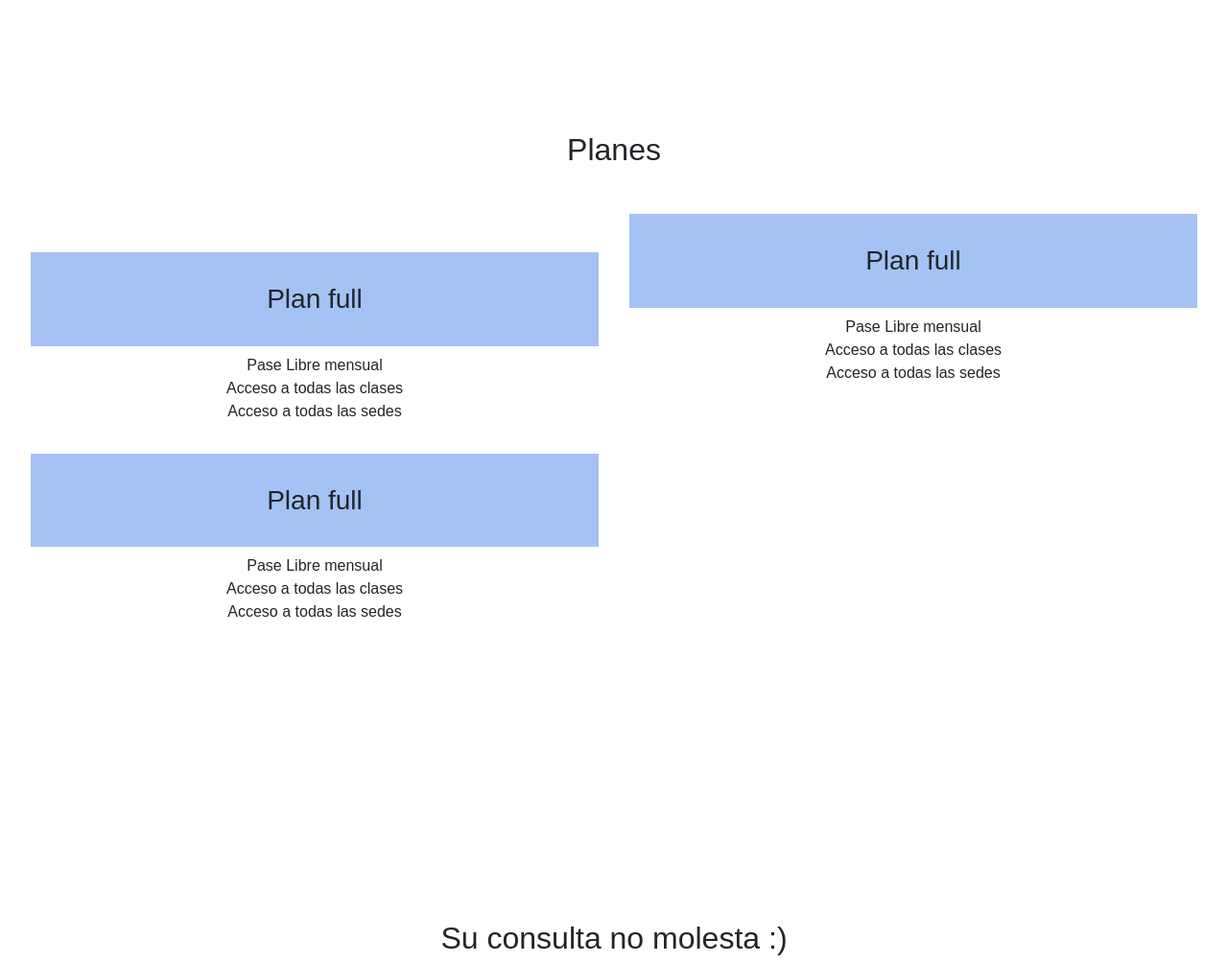
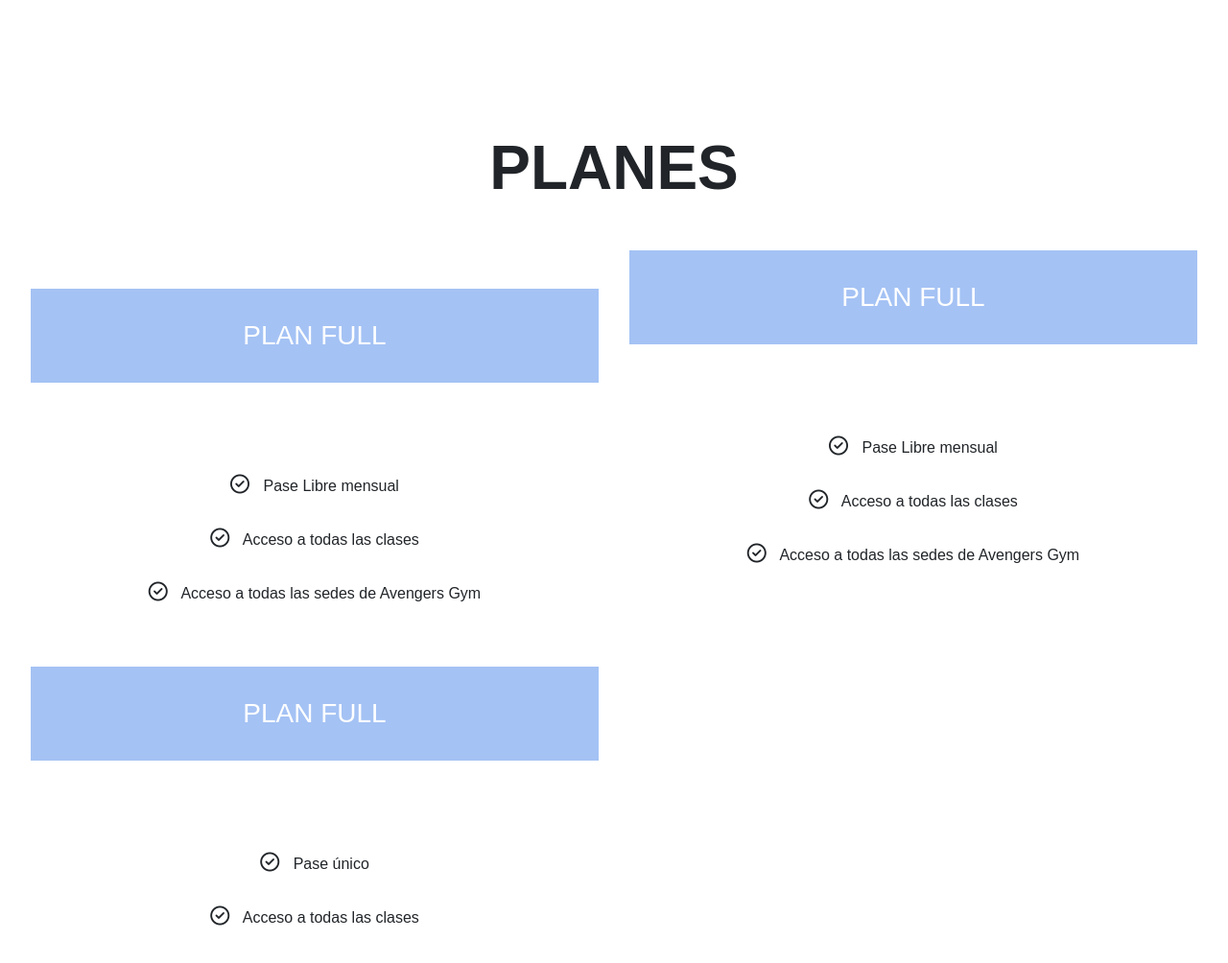
Before and after one commit to renatochoccepalacios/proyecto-gym, a plain HTML site: page index.html in a window 1280 px wide. Shown: the part 3620-4624 px from the top of the page at 96% size. Drawn offline with nearby package versions, Linux system fonts and the light colour scheme.

Commit message:
section planes terminada

```diff
--- a/index.html
+++ b/index.html
@@ -212,25 +212,24 @@
                 <article class="plan-item">
                     <h3 class="plan-item-title">Plan full</h3>
                     <ul class="plan-list">
-                        <li>Pase Libre mensual</li>
-                        <li>Acceso a todas las clases</li>
-                        <li>Acceso a todas las sedes</li>
+                        <li><i class="fa-regular fa-circle-check"></i> Pase Libre mensual</li>
+                        <li><i class="fa-regular fa-circle-check"></i> Acceso a todas las clases</li>
+                        <li><i class="fa-regular fa-circle-check"></i> Acceso a todas las sedes de Avengers Gym</li>
                     </ul>
                 </article>
                 <article class="plan-item">
                     <h3 class="plan-item-title">Plan full</h3>
                     <ul class="plan-list">
-                        <li>Pase Libre mensual</li>
-                        <li>Acceso a todas las clases</li>
-                        <li>Acceso a todas las sedes</li>
+                        <li><i class="fa-regular fa-circle-check"></i> Pase Libre mensual</li>
+                        <li><i class="fa-regular fa-circle-check"></i> Acceso a todas las clases</li>
+                        <li><i class="fa-regular fa-circle-check"></i> Acceso a todas las sedes de Avengers Gym</li>
                     </ul>
                 </article>
                 <article class="plan-item">
                     <h3 class="plan-item-title">Plan full</h3>
                     <ul class="plan-list">
-                        <li>Pase Libre mensual</li>
-                        <li>Acceso a todas las clases</li>
-                        <li>Acceso a todas las sedes</li>
+                        <li><i class="fa-regular fa-circle-check"></i> Pase único</li>
+                        <li><i class="fa-regular fa-circle-check"></i> Acceso a todas las clases</li>
                     </ul>
                 </article>
             </div>
@@ -280,6 +279,7 @@
     <script src="https://cdn.jsdelivr.net/npm/bootstrap@5.3.3/dist/js/bootstrap.bundle.min.js"
         integrity="sha384-YvpcrYf0tY3lHB60NNkmXc5s9fDVZLESaAA55NDzOxhy9GkcIdslK1eN7N6jIeHz"
         crossorigin="anonymous"></script>
+    <script src="https://kit.fontawesome.com/a8aa7b0eff.js" crossorigin="anonymous"></script>
 </body>
 
 </html>
--- a/scss/base/_inicio.scss
+++ b/scss/base/_inicio.scss
@@ -239,6 +239,12 @@
         display: grid;
         gap: 5rem;
 
+        h2 {
+            text-transform: uppercase;
+            font-weight: 600;
+            font-size: clamp(2rem, 5vw, 4.5rem);
+        }
+
         .planes-contenedor {
             display: grid;
             grid-template-columns: repeat(auto-fit, minmax(min(450px, 100%), 1fr));
@@ -246,10 +252,9 @@
 
             .plan-item {
                 text-align: center;
-                border-radius: 20px;
-
                 .plan-item-title {
-
+                    color: $color-white;
+                    text-transform: uppercase;
                     text-align: center;
                     background-color: $color-celeste;
                     padding: 2rem 4rem;
@@ -257,14 +262,21 @@
 
                 .plan-list {
                     @include flex-direccion-column;
+                    margin-top: 4rem;
+                    padding: 2rem;
+                    gap: 2rem;
+
+                        li {
+                            i {
+                                margin-right: 10px;
+                                font-size: 20px;
+                            }
+                        }
                 }
 
             }
 
-            article:nth-child(2) {
-                position: relative;
-                bottom: 40px;
-            }
+
         }
     }
 
--- a/scss/base/mediaquerys/_mq-desktop.scss
+++ b/scss/base/mediaquerys/_mq-desktop.scss
@@ -19,8 +19,11 @@
 
         }
 
+
+
         .contacto-section {
             .formulario-contenedor {
+
                 /* grid-template-areas:
                     "input-nombre" "input-apellido"
                     "input-email input-email"
@@ -30,8 +33,9 @@
                     grid-area: ;
                 } */
                 .formulario-input-contenedor input:nth-child(1) {
-                    grid-column: span 2 ;
+                    grid-column: span 2;
                 }
+
                 .formulario-input-contenedor input:nth-child(2) {
                     grid-column: span 2;
                 }
@@ -42,6 +46,7 @@
 
             }
         }
+
     }
 
     .footer-principal {
@@ -78,3 +83,17 @@
 
 
 }
+
+
+@media screen and (min-width: 1024px){
+    .main-inicio {
+        .planes-section {
+            .planes-contenedor {
+                article:nth-child(2) {
+                    position: relative;
+                    bottom: 40px;
+                }
+            }
+        }
+    }
+}
```
Also changed, not shown: css/style.css, scss/base/_reset.scss (line endings or trailing spaces), 1 other file.
